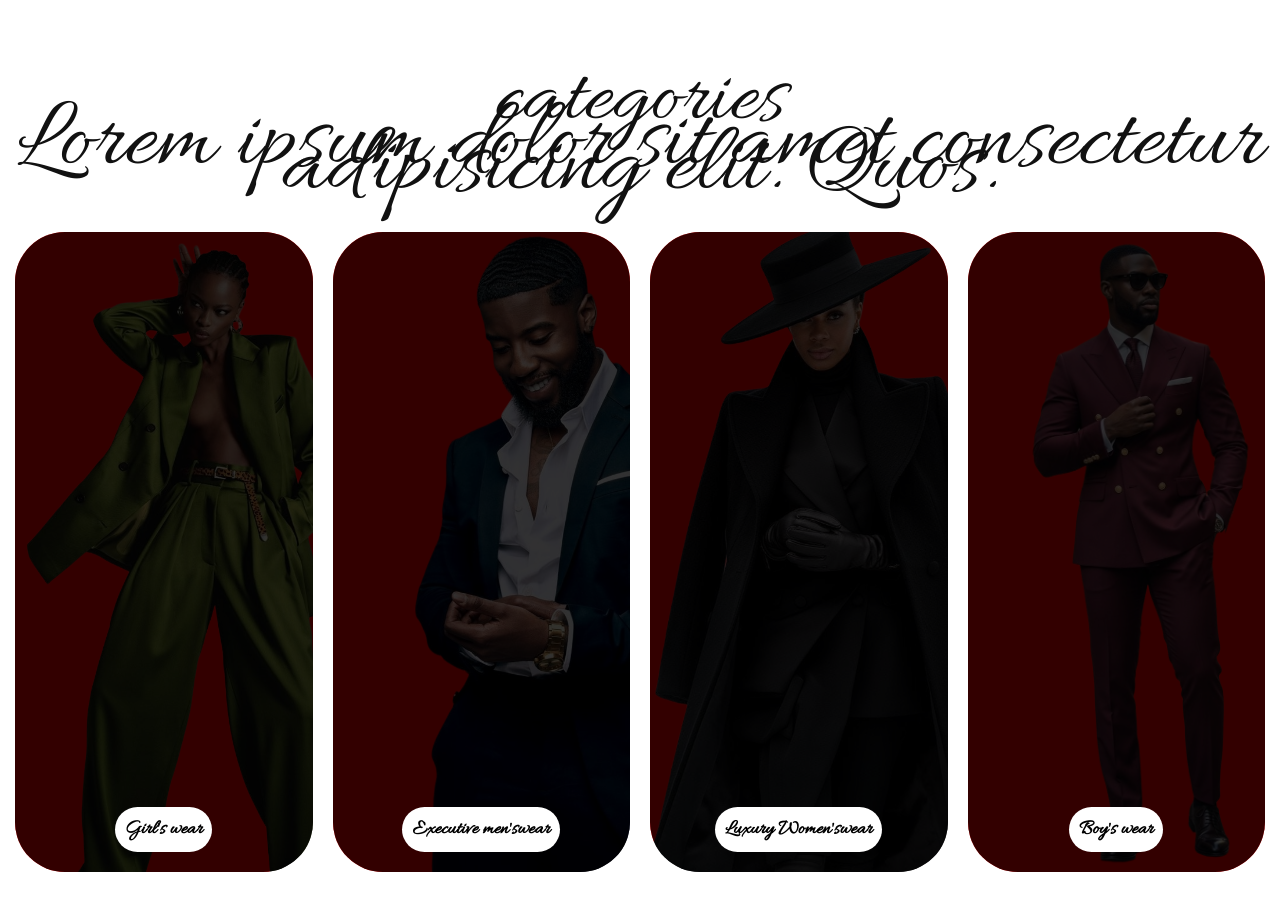
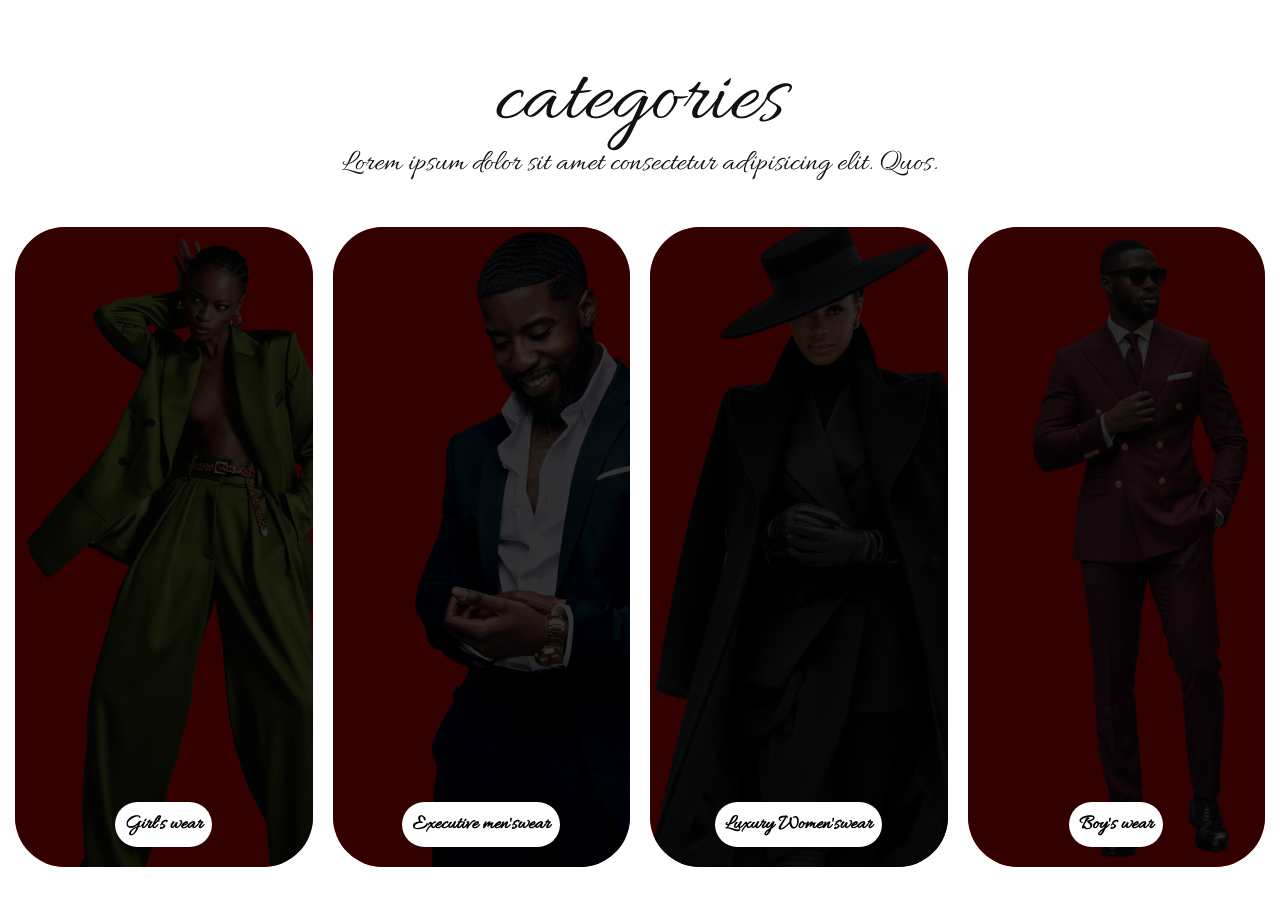
Before and after one commit to raphaelhalliday4-star/mywebsite, a plain HTML site: page index.html in a window 1280 px wide. Shown: the part 1960-2870 px from the top of the page. Drawn offline with Linux system fonts and the light colour scheme.

Commit message:
committed

```diff
--- a/style/style.css
+++ b/style/style.css
@@ -231,7 +231,8 @@ main{
 }
 
 .content p{
-    font-size: 100px;
+    margin-top: 20px;
+    font-size: 30px;
 }
 
 .about-category{
```
